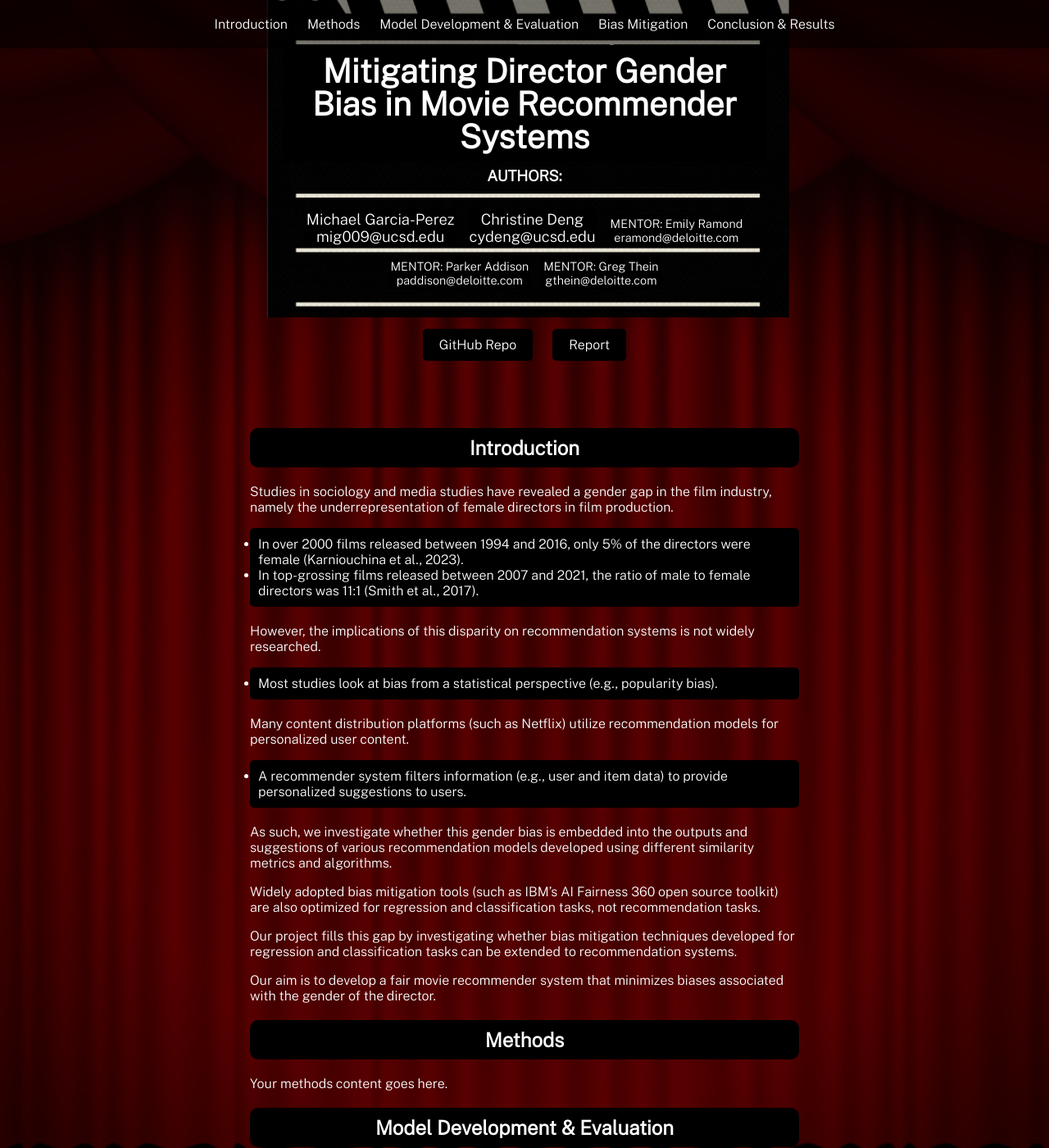
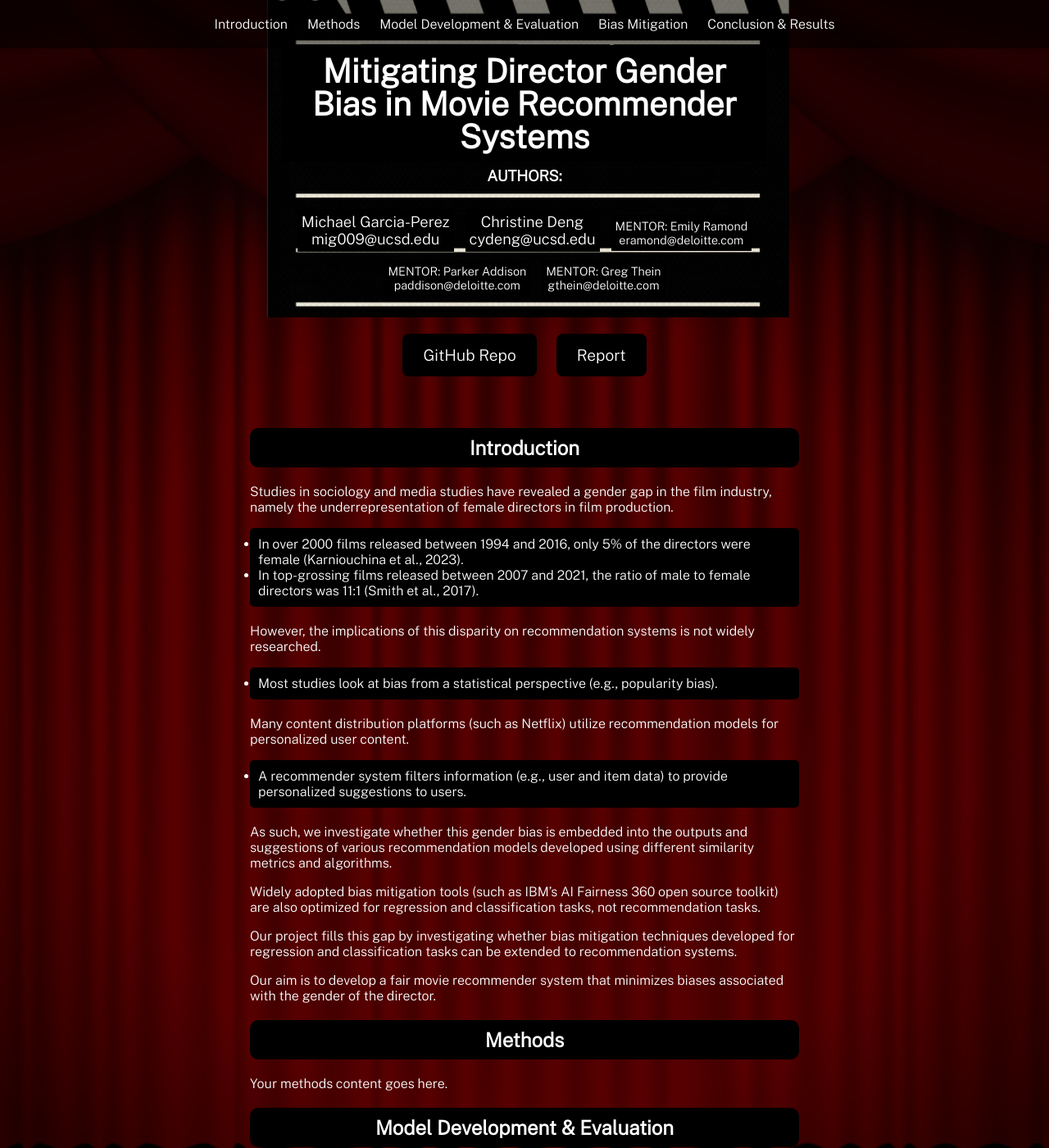
Before and after one commit to michael-garciaperez/DSC180A-Methodology-5, a Jekyll site: the page built from index.md, in a window 1280 px wide and 1400 px high, scrolled down 213 px. Shown: the whole window at 82% size. Built offline with Jekyll 4.4.1, drawn with Linux system fonts in a browser that asks for light colours.

Commit message:
Update style.scss

```diff
--- a/assets/css/style.scss
+++ b/assets/css/style.scss
@@ -64,10 +64,11 @@ header h1 {
 .author-mentor-container p {
   display: inline-block;
   background-color: black;
-  padding: 2px;
+  padding: 5px; /* Increased padding */
   margin: 5px;
   margin-top: 15px;
   margin-bottom: -25px;
+  font-size: 1.2em; /* Increased font size */
 }
 
 .buttons {
@@ -79,11 +80,12 @@ header h1 {
 .buttons a {
   display: inline-block;
   margin: 0 10px;
-  padding: 10px 20px;
+  padding: 15px 25px; /* Increased padding */
+  font-size: 1.2em; /* Increased font size */
   background-color: black;
   color: white;
   text-decoration: none;
-  border-radius: 5px;
+  border-radius: 8px; /* Increased border radius */
 }
 
 .buttons a:hover {
@@ -175,45 +177,3 @@ body::before {
 .toc li a:hover {
   text-decoration: underline;
 }
-
-.buttons {
-  text-align: center;
-  margin-top: 20px;
-}
-
-.buttons a {
-  display: inline-block;
-  margin: 0 10px;
-  padding: 10px 20px;
-  background-color: black;
-  color: white;
-  text-decoration: none;
-  border-radius: 5px;
-}
-
-.buttons a:hover {
-  background-color: #333;
-}
-
-.header-level-1 {
-  text-align: center;
-  background-color: black;
-  color: white;
-  padding: 10px;
-  margin-bottom: 20px;
-}
-
-body::before {
-  content: "";
-  position: fixed;
-  top: 0;
-  left: 0;
-  width: 100%;
-  height: 100%;
-  background-color: rgba(0, 0, 0, 0.5);
-  z-index: -1;
-}
-
-.title-container {
-  margin-top: 150px; /* Adjusted margin-top for the title */
-}
```
